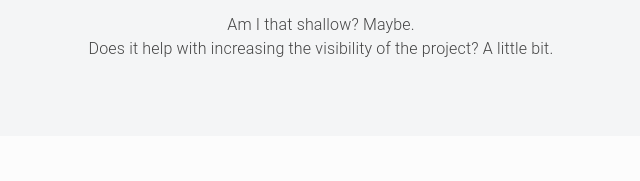
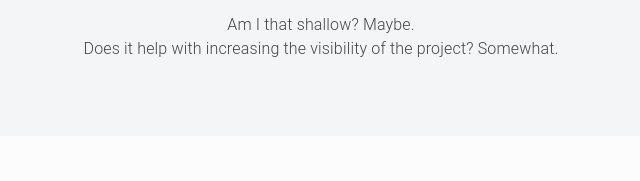
Before and after one commit to byceps/website, a plain HTML site: page public/index.html in a window 1280 px wide. Shown: the part 5848-6029 px from the top of the page, 319-959 px from the left. Drawn offline with Linux system fonts and the light colour scheme.

Commit message:
Tweak popularity/visibility note

```diff
--- a/public/index.html
+++ b/public/index.html
@@ -356,7 +356,7 @@
             <footer class="quote-attribution text-right">&mdash; A popular singer, perhaps</footer>
           </blockquote>
 
-          <p>Am I that shallow? Maybe.<br>Does it help with increasing the visibility of the project? A little bit.</p>
+          <p>Am I that shallow? Maybe.<br>Does it help with increasing the visibility of the project? Somewhat.</p>
 
         </div>
 
```
